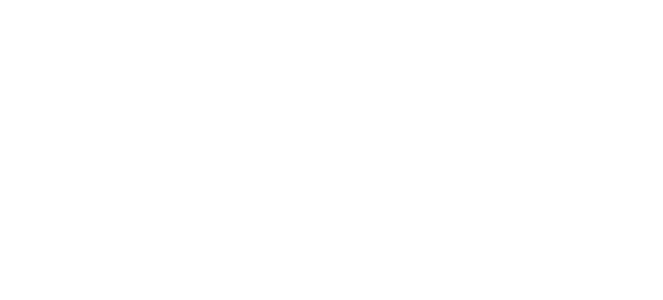
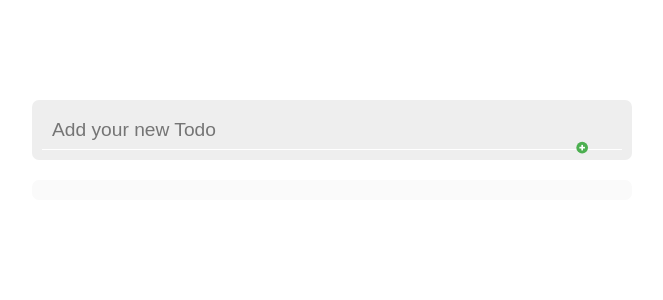
Before and after one commit to chaehee-Jin/-AWS-React, a React (Create React App) app in the folder react_study/: page /Todo in a window 1280 px wide. Before the commit this address had no page. Shown: the top 300 px of the page, without its empty margins (458-1121 px from the left). Built offline with nearby package versions, Linux system fonts and the light colour scheme.

Commit message:
react / todolist만들기

```diff
--- a/react_study/src/App.js
+++ b/react_study/src/App.js
@@ -4,6 +4,7 @@
 import { Route, Routes } from 'react-router-dom';
 import MainAside from './components/Aside/MainAside/MainAside';
 import InputSample from './pages/InputSample/InputSample';
+import Todo from './pages/todo/Todo';
 import UserList from './pages/UserList/UserList';
 import { reset } from './styles/Golbal/reset';
 
@@ -28,6 +29,7 @@
         <Route path="/t2" Component={Test2}/>
         <Route path="/sample/input/1" Component={InputSample}/>
         <Route path="/users" Component={UserList}/>
+        <Route path="/Todo" Component={Todo}/>
       </Routes>
     </>
   );
--- a/react_study/src/components/Aside/MainAside/MainAside.js
+++ b/react_study/src/components/Aside/MainAside/MainAside.js
@@ -9,7 +9,7 @@
 import { BiListCheck } from 'react-icons/bi';
 import { FaUsers } from 'react-icons/fa';
 import { useNavigate } from 'react-router-dom';
-
+import { FcTodoList } from 'react-icons/fc';
 
 
 const MainAside = () => {
@@ -62,7 +62,21 @@
                         elemBefore: () => < FaUsers/>
                     }
                 ]
+            },
+            {
+                title:"Todo",
+                itemId:'/Todo',
+                elemBefore: () => <FcTodoList/>,
+                subNav:[
+                    {
+                        title:'todoList',
+                        itemId:'todolist',
+                        elemBefore: () => < FaUsers/>
+
+                    }
+                ]
             }
+
 
             ]}
           />
--- a/react_study/src/pages/UserList/style.js
+++ b/react_study/src/pages/UserList/style.js
@@ -24,3 +24,10 @@
     height: 40px;
     text-align: center;
 `;
+export const Input = css`
+    width: 60px;
+    transition: width 1s ease;
+    &:focus {
+        width: 100px;
+    }
+`;
--- /dev/null
+++ b/react_study/src/pages/todo/Todo.js
@@ -0,0 +1,175 @@
+/**@jsxImportSource @emotion/react */
+import React from "react";
+import { FcPlus } from 'react-icons/fc';
+import { BiPen } from 'react-icons/bi';
+import { TiTrash } from 'react-icons/ti';
+import { css } from "@emotion/react";
+import { useState } from "react";
+import { useRef } from "react";
+
+
+const TodoContainer = css`
+    display: flex;
+    flex-direction: column;
+    align-items: center;
+
+    margin-top:100px;
+    width: 100%;
+`;
+
+const TodoAddition = css`
+    position: sticky;
+    top: 0px;
+    box-sizing: border-box;
+    margin-bottom: 20px;
+    border-radius: 7px;
+    padding: 10px;
+    width: 600px;
+    height:60px;
+
+    background-color: #eee;
+
+
+`;
+
+const AdditionInput = css`
+    box-sizing: border-box;
+    border: none;
+    outline: none;
+    border-bottom: 1px solid white;
+    padding: 0px 50px 0px 10px;
+    width: 100%;
+    height: 100%;
+    font-size: 1.2rem;
+    background-color: #eee;
+
+`;
+
+const TodoAddButton =css`
+    position: absolute;
+    transform: translate(-50%);
+    top: 50%;
+    right: 15px;
+    display: flex;
+    justify-content: center;
+    align-items: center;
+    border: none;
+    width: 35px;
+    height: 35px;
+    background-color: #ffffff00;
+    transition: all 1s ease;
+    cursor: pointer;
+    &:hover {
+        transform: translateY(-50%) rotate(180deg) scale(1.5);
+    }
+
+`;
+
+const TodoList = css`
+    box-sizing: border-box;
+    display: flex;
+    justify-content: space-between;
+    align-items: center;
+    margin-bottom: 5px;
+    border-radius: 7px;
+    padding: 10px;
+    width: 600px;
+
+    background-color: #fafafa;
+
+`;
+
+const TodoContent = css`
+    width: 80%;
+    height: 40px;
+
+`;
+const ItemGroup = css`
+    display: flex;
+    align-items: center;
+    height: 40px;
+
+
+`;
+const ItemButton = css`
+    display: flex;
+    align-items: center;
+    border: none;
+    height: 100%;
+    color: #999;
+    background-color: #ffffff00;
+    cursor: pointer;
+    &:hover{
+        color: #121212;
+    }
+
+`;
+
+
+const Todo = () => {
+
+
+    const [input, setInput] = useState({
+        id:0,
+        content:''
+    });
+
+    const[todoList, setTodoList] = useState([]);
+    const todoId = useRef(1);
+
+    const onChange = (e) => {
+
+        setInput({
+            ...input,
+            content: e.target.value
+
+        });
+
+    }
+    const onKeyUp = (e) => {
+        if(e.keyCode === 13){
+            onClick();
+        }
+
+    }
+    const onClick = () => {
+        const todo = {
+            ...input,
+            id:todoId.current++
+        }
+        setTodoList([...todoList, todo])
+
+    }
+
+
+
+
+    return (
+        <div css={TodoContainer}>
+            <div css={TodoAddition}>
+                <input css={AdditionInput} type='text' placeholder="Add your new Todo" onChange={onChange} onKeyUp={onKeyUp}/>
+                <button css={TodoAddButton} conClick={onClick}><FcPlus/></button>
+
+            </div>
+            {todoList.map(
+                todo => {
+                    return(
+                <div css={TodoList} key={todo.id}>
+                    <div css={TodoContent}>{todo.content}</div>
+                    <div css={ItemGroup}>
+                        <button css={ItemButton} ><BiPen/></button>
+                        <button css={ItemButton}><TiTrash/></button>
+                    </div>
+                </div>
+                    );
+
+                }
+            )}
+            <div css={TodoList}>
+
+            </div>
+        </div>
+    );
+};
+
+export default Todo;
```
